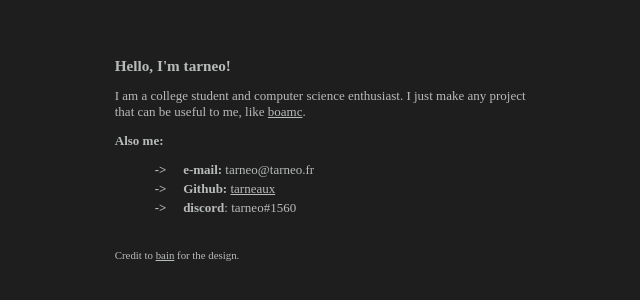
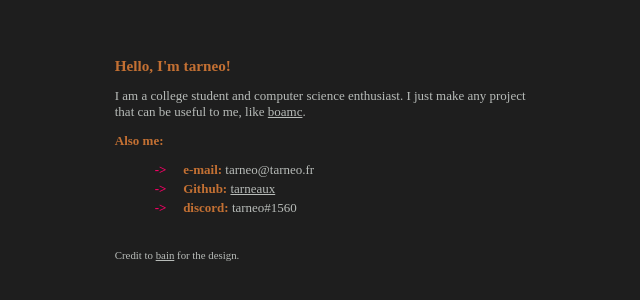
Before and after one commit to tarneaux/tarneo.fr-nextjs, a Next.js app: page / in a window 1280 px wide. Shown: the part 236-536 px from the top of the page, without its empty margins (314-954 px from the left). Built offline with nearby package versions, Linux system fonts and the light colour scheme; a web font is replaced by a local one.

Commit message:
Add some more colors

```diff
--- a/pages/index.js
+++ b/pages/index.js
@@ -12,9 +12,9 @@ export default function Home() {
       <p>I am a college student and computer science enthusiast. I just make any project that can be useful to me, like <a href="github.com/boa-mc/">boamc</a>.</p>
       <b>Also me:</b>
       <ul>
-        <li><b> e-mail:</b> tarneo@tarneo.fr</li>
-        <li><b> Github:</b> <a href="https://github.com/tarneaux">tarneaux</a></li>
-        <li><b> discord</b>: tarneo#1560</li>
+        <li><text className='icon'></text><b> e-mail:</b> tarneo@tarneo.fr</li>
+        <li><text className='icon'></text><b> Github:</b> <a href="https://github.com/tarneaux">tarneaux</a></li>
+        <li><text className='icon'></text><b> discord:</b> tarneo#1560</li>
       </ul>
       <Footer />
     </>
--- a/styles/globals.scss
+++ b/styles/globals.scss
@@ -21,6 +21,17 @@ body {
 h1, h2, h3, h4, h5, h6 {
   margin: 0;
   font-weight: bold;
+  color: var(--color11);
+}
+
+b {
+  color: var(--color11);
+}
+
+.icon {
+  width: 1em;
+  height: 1em;
+  color: var(--color11);
 }
 
 a {
@@ -36,6 +47,7 @@ ul {
   li::before {
     content: '-> ';
     font-weight: bold;
+    color: var(--color13);
   }
 }
 
```
